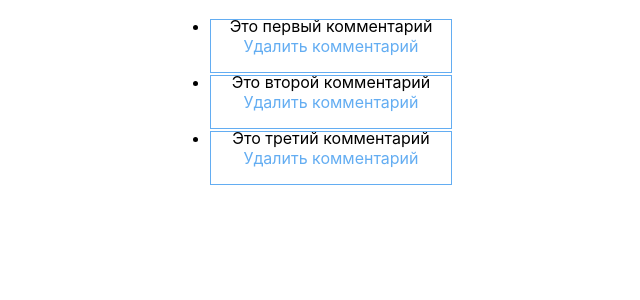
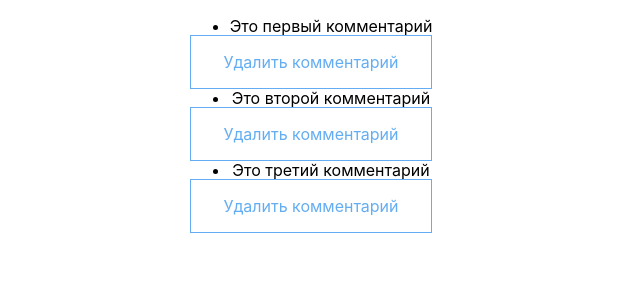
Before and after one commit to Vidimaster/JSReact1, a React (Create React App) app: page / in a window 1280 px wide. Shown: the top 300 px of the page, without its empty margins (329-969 px from the left). Built offline with nearby package versions, Linux system fonts and the light colour scheme.

Commit message:
small fix

```diff
--- a/src/components/CommentsList/CommentsList.jsx
+++ b/src/components/CommentsList/CommentsList.jsx
@@ -7,23 +7,20 @@ export function List() {
         { id: 3, text: "Это третий комментарий" }
     ]);
 
-    function del(id){
+    function del(id) {
         const newList = comments.filter((item) => item.id !== id);
-
         setComments(newList);
     }
-    const listItems = comments.map((element) => {
+    const listItems = comments.map((element, index) => {
         return (
-            <ul id={element.id} type="disc" className="item">
-
-                <li>
-
-                    {element.text}
-
-                </li>
+            <div>
+                <ul id={element.id} type="disc" className="item">
+                    <li key={index}>
+                        {element.text}
+                    </li>
+                </ul>
                 <div><a href="#" className="btn" onClick={() => del(element.id)}>Удалить комментарий</a></div>
-            </ul>
-
+            </div>
         );
     });
 
```
